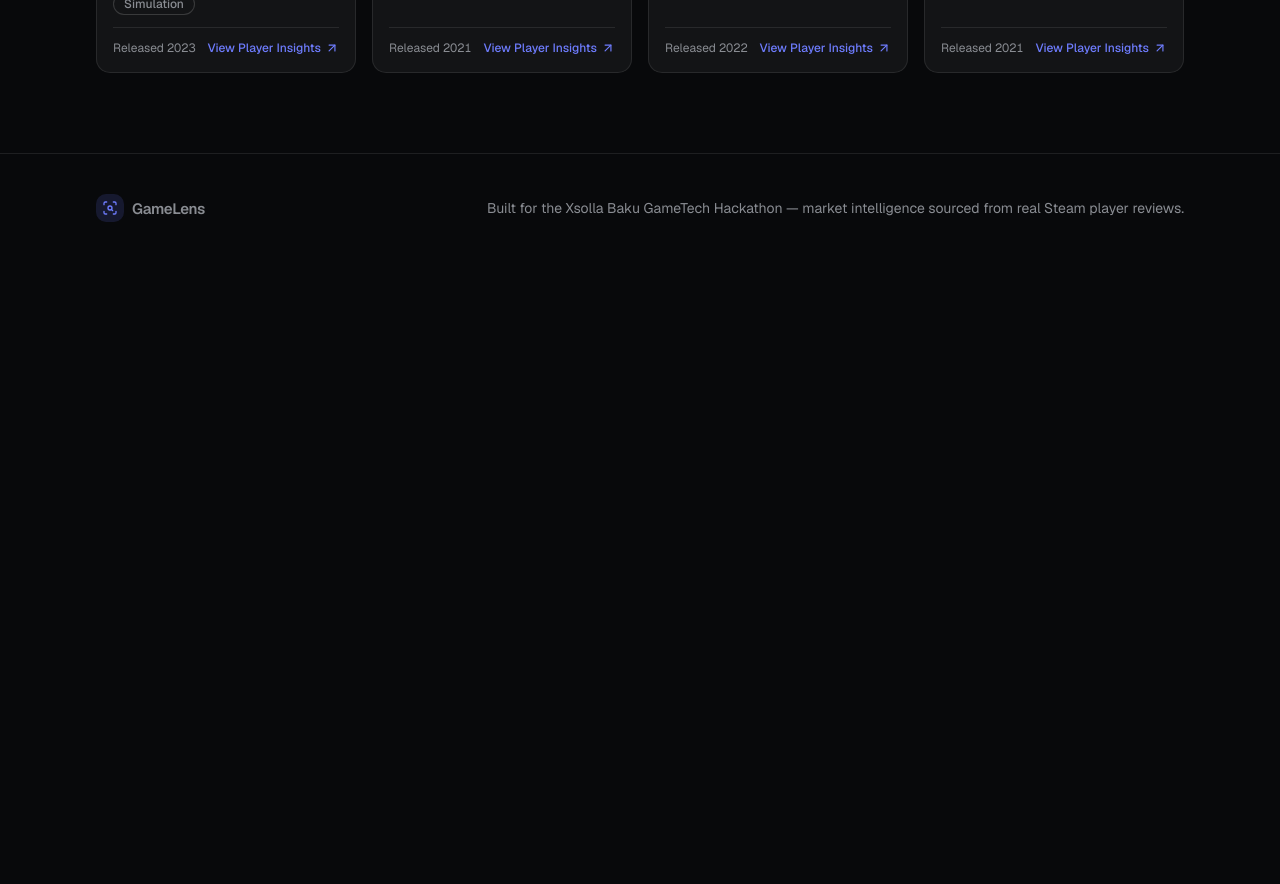
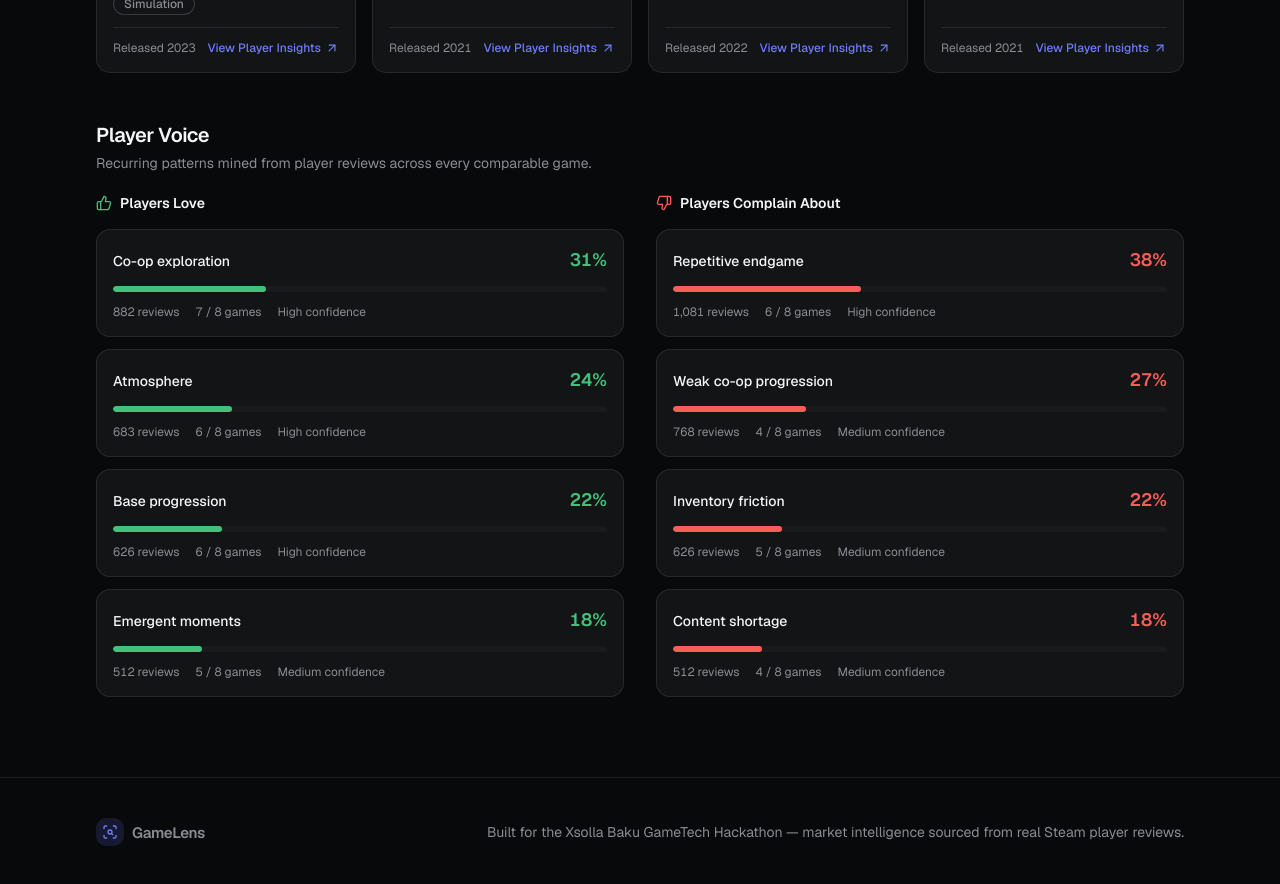
Before and after one commit to xsolla-baku-gametech-hackathon/team-hype, a Next.js app: page /analysis/demo in a window 1280 px wide. Shown: the part 1200-2084 px from the top of the page. Before the commit the page ends 1462 px from the top, so only its background shows below. Built offline with nearby package versions, Linux system fonts and the light colour scheme.

Commit message:
feat: add evidence-backed player insight views

```diff
--- a/src/components/analysis/analysis-experience.tsx
+++ b/src/components/analysis/analysis-experience.tsx
@@ -10,7 +10,9 @@ import { ReportSection } from "@/components/analysis/report-section";
 import { ReportSectionNav } from "@/components/analysis/report-section-nav";
 import { Badge } from "@/components/ui/badge";
 import { CompetitorGrid } from "@/components/games/competitor-grid";
+import { ThemeColumn } from "@/components/insights/theme-column";
 import { ANALYSIS_STAGES } from "@/lib/analysis/constants";
+import { groupThemesBySentiment } from "@/lib/analysis/scoring";
 import type { AnalysisReport } from "@/lib/analysis/types";
 
 interface AnalysisExperienceProps {
@@ -66,6 +68,8 @@ export function AnalysisExperience({ report }: AnalysisExperienceProps) {
   }, [report.comparableGames.length]);
 
   if (isReportReady) {
+    const { positive, complaint } = groupThemesBySentiment(report.themes);
+
     return (
       <div className="flex flex-col gap-12 pb-20">
         <ReportSectionNav />
@@ -83,6 +87,21 @@ export function AnalysisExperience({ report }: AnalysisExperienceProps) {
           description="Steam titles closest to your concept, ranked by semantic similarity."
         >
           <CompetitorGrid games={report.comparableGames} />
+        </ReportSection>
+
+        <ReportSection
+          id="player-voice"
+          title="Player Voice"
+          description="Recurring patterns mined from player reviews across every comparable game."
+        >
+          <div className="grid grid-cols-1 gap-8 lg:grid-cols-2">
+            <ThemeColumn title="Players Love" sentiment="positive" themes={positive} />
+            <ThemeColumn
+              title="Players Complain About"
+              sentiment="complaint"
+              themes={complaint}
+            />
+          </div>
         </ReportSection>
       </div>
     );
--- /dev/null
+++ b/src/components/insights/theme-bar.tsx
@@ -0,0 +1,28 @@
+import { cn } from "@/lib/utils/cn";
+import type { ReviewSentiment } from "@/lib/analysis/types";
+
+interface ThemeBarProps {
+  percentage: number;
+  sentiment: ReviewSentiment;
+}
+
+/** A restrained fill bar — the only chart the Player Voice section needs. */
+export function ThemeBar({ percentage, sentiment }: ThemeBarProps) {
+  return (
+    <div
+      role="progressbar"
+      aria-valuenow={percentage}
+      aria-valuemin={0}
+      aria-valuemax={100}
+      className="h-1.5 w-full overflow-hidden rounded-full bg-surface-hover"
+    >
+      <div
+        className={cn(
+          "h-full rounded-full",
+          sentiment === "positive" ? "bg-positive" : "bg-negative",
+        )}
+        style={{ width: `${percentage}%` }}
+      />
+    </div>
+  );
+}
--- /dev/null
+++ b/src/components/insights/theme-card.tsx
@@ -0,0 +1,43 @@
+import { ThemeBar } from "@/components/insights/theme-bar";
+import { formatNumber } from "@/lib/utils/format";
+import type { ConfidenceLevel, ReviewTheme } from "@/lib/analysis/types";
+
+const CONFIDENCE_LABEL: Record<ConfidenceLevel, string> = {
+  high: "High confidence",
+  medium: "Medium confidence",
+  low: "Low confidence",
+};
+
+interface ThemeCardProps {
+  theme: ReviewTheme;
+}
+
+export function ThemeCard({ theme }: ThemeCardProps) {
+  const sentimentColor =
+    theme.sentiment === "positive" ? "text-positive" : "text-negative";
+
+  return (
+    <div className="rounded-lg border border-border bg-surface p-4">
+      <div className="flex items-baseline justify-between gap-3">
+        <h4 className="text-sm font-medium text-foreground">{theme.label}</h4>
+        <span className={`text-lg font-semibold tabular-nums ${sentimentColor}`}>
+          {theme.percentage}%
+        </span>
+      </div>
+
+      <div className="mt-3">
+        <ThemeBar percentage={theme.percentage} sentiment={theme.sentiment} />
+      </div>
+
+      <div className="mt-3 flex flex-wrap gap-x-4 gap-y-1 text-xs text-muted-foreground">
+        <span className="tabular-nums">
+          {formatNumber(theme.reviewCount)} reviews
+        </span>
+        <span className="tabular-nums">
+          {theme.gamesFoundIn} / {theme.gamesTotal} games
+        </span>
+        <span>{CONFIDENCE_LABEL[theme.confidence]}</span>
+      </div>
+    </div>
+  );
+}
--- /dev/null
+++ b/src/components/insights/theme-column.tsx
@@ -0,0 +1,36 @@
+import { ThumbsDown, ThumbsUp } from "lucide-react";
+
+import { ThemeCard } from "@/components/insights/theme-card";
+import { cn } from "@/lib/utils/cn";
+import type { ReviewSentiment, ReviewTheme } from "@/lib/analysis/types";
+
+interface ThemeColumnProps {
+  title: string;
+  sentiment: ReviewSentiment;
+  themes: readonly ReviewTheme[];
+}
+
+export function ThemeColumn({ title, sentiment, themes }: ThemeColumnProps) {
+  const Icon = sentiment === "positive" ? ThumbsUp : ThumbsDown;
+
+  return (
+    <div className="flex flex-col gap-4">
+      <div className="flex items-center gap-2">
+        <Icon
+          className={cn(
+            "size-4",
+            sentiment === "positive" ? "text-positive" : "text-negative",
+          )}
+          aria-hidden="true"
+        />
+        <h3 className="text-sm font-semibold text-foreground">{title}</h3>
+      </div>
+
+      <div className="flex flex-col gap-3">
+        {themes.map((theme) => (
+          <ThemeCard key={theme.id} theme={theme} />
+        ))}
+      </div>
+    </div>
+  );
+}
--- a/src/lib/analysis/scoring.ts
+++ b/src/lib/analysis/scoring.ts
@@ -2,6 +2,7 @@ import type {
   ComparableGame,
   MarketDensity,
   MarketLandscape,
+  ReviewTheme,
 } from "@/lib/analysis/types";
 
 /** Titles released within this many years of `referenceYear` count as "recent". */
@@ -57,3 +58,18 @@ export function deriveMarketLandscape(
     recentReleaseRatio: `${recentCount} / ${games.length}`,
   };
 }
+
+interface ThemesBySentiment {
+  readonly positive: readonly ReviewTheme[];
+  readonly complaint: readonly ReviewTheme[];
+}
+
+/** Splits themes into the two columns the Player Voice section renders. */
+export function groupThemesBySentiment(
+  themes: readonly ReviewTheme[],
+): ThemesBySentiment {
+  return {
+    positive: themes.filter((theme) => theme.sentiment === "positive"),
+    complaint: themes.filter((theme) => theme.sentiment === "complaint"),
+  };
+}
```
